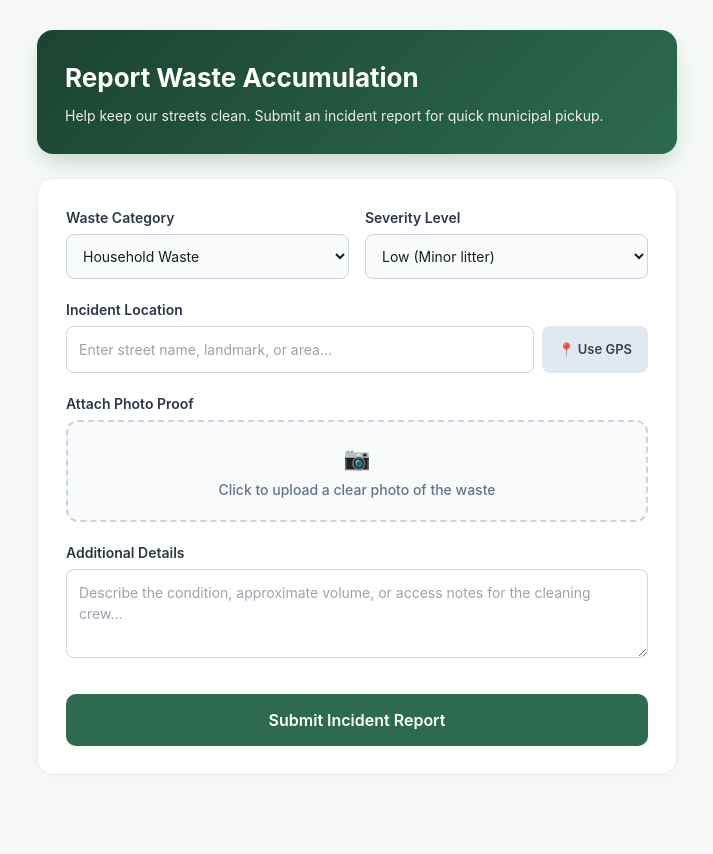
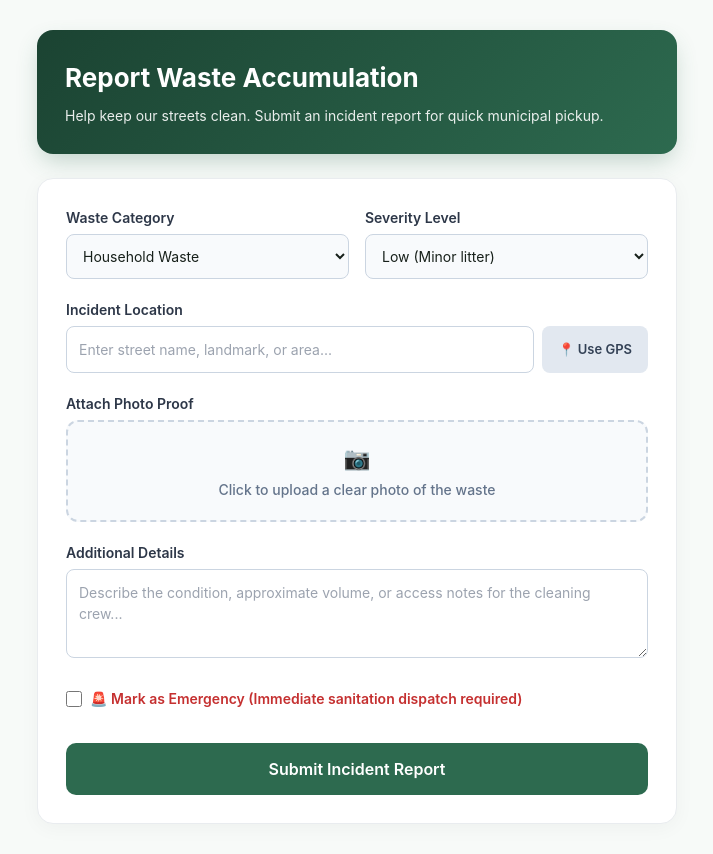
Before and after one commit to devchala/Tsidat, a React (Vite) app in the folder packages/web/: page /citizen/report in a window 1280 px wide. Shown: the whole page, without its empty margins (283-996 px from the left). Before the commit the page ends 805 px from the top, so only its background shows below. Built offline with nearby package versions, Linux system fonts and the light colour scheme; no server answers.

Commit message:
feat(citizen): add emergency priority selector for critical reports

```diff
--- a/packages/web/src/pages/citizen/ReportWaste.jsx
+++ b/packages/web/src/pages/citizen/ReportWaste.jsx
@@ -139,6 +139,12 @@ export default function ReportWaste() {
         </div>
 
         {/* Submit Button */}
+        <div style={{ display: 'flex', alignItems: 'center', gap: '8px', padding: '4px 0' }}>
+  <input type="checkbox" id="urgent" style={{ width: '16px', height: '16px', accentColor: '#e53e3e' }} />
+  <label htmlFor="urgent" style={{ fontSize: '14px', fontWeight: '600', color: '#c53030', cursor: 'pointer' }}>
+    🚨 Mark as Emergency (Immediate sanitation dispatch required)
+  </label>
+</div>
         <button
           type="submit"
           style={{ padding: '14px', backgroundColor: '#2d6a4f', color: '#ffffff', border: 'none', borderRadius: '10px', fontSize: '16px', fontWeight: '600', cursor: 'pointer', transition: 'background-color 0.2s', marginTop: '10px' }}
```
